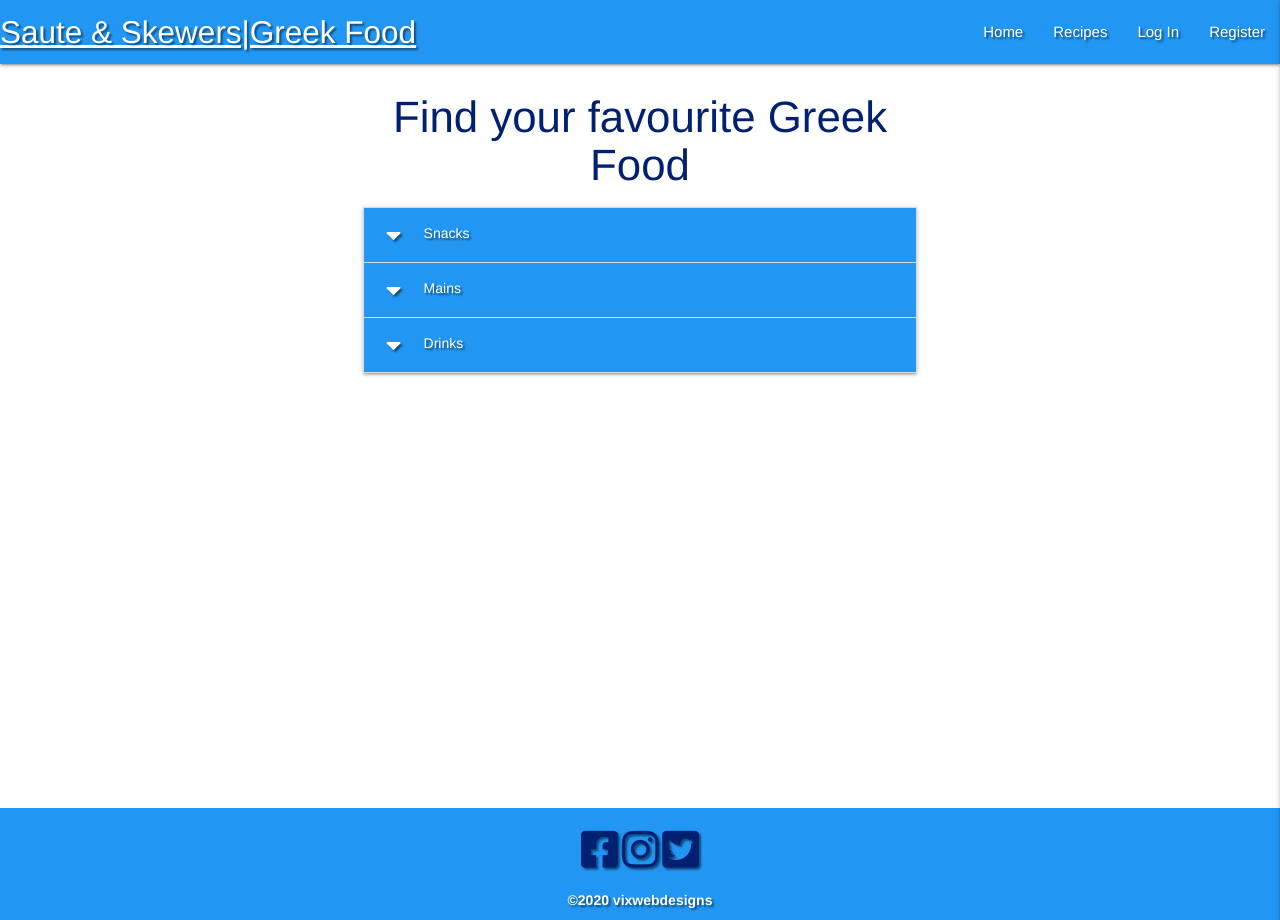
After one commit to VMBlakelock/saute-and-skewers-greekfood, a Flask app: template templates/find_recipe.html in a window 1280 px wide. The commit adds this page. Run offline with Flask 2, Linux system fonts and the light colour scheme; the template is opened without the code that fills it, so the values that code supplies are empty; some libraries are stand-ins or nearby versions.

Commit message:
Created find_recipe.html

```diff
--- a/app.py
+++ b/app.py
@@ -23,6 +23,12 @@ mongo = PyMongo(app)
 def get_recipes():
     recipes = mongo.db.recipes.find()
     return render_template("recipes.html", recipes=recipes)
+
+
+@app.route("/find_recipe")
+def find_recipe():
+    find_recipe = mongo.db.find_recipe.find().sort("recipe_name", 1)
+    return render_template("find_recipe.html", find_recipe=find_recipe)
 
 
 @app.route("/register", methods=["GET", "POST"])
--- a/static/css/style.css
+++ b/static/css/style.css
@@ -1,3 +1,5 @@
+/*-- main styles --*/
+
 .text-shadow {
     text-shadow: 2px 2px 2px rgba(0, 0, 0, 0.5);
 }
@@ -8,6 +10,13 @@
 
 .titles-text {
     color:rgb(2, 32, 114);
+}
+
+/*-- find_recipe p style --*/
+
+.bold {
+    font-weight: bold;
+    color: black;
 }
 
 /*-- footer --*/
--- a/templates/add_recipe.html
+++ b/templates/add_recipe.html
@@ -6,7 +6,6 @@
  <div class="row card-panel grey lighten-5">
         <form class="col s12" method="POST" action="">
             <div class="row">
-             <div class="row">
              <div class="input-field col s12">
               <i class="fas fa-folder-open prefix"></i>
                     <select id="category_name" name="category_name" class="validate" required>
@@ -18,8 +17,9 @@
                         <label for="category_name">Recipe Category</label>
 				</div>
                 </div>
-                <div class="input-field col s12">
-                    <i class="fas fa-pencil-alt prefix"></i>
+            <div class="row">
+             <div class="input-field col s12">
+              <i class="fas fa-pencil-alt prefix"></i>
                     <input id="recipe_name" name="recipe_name" minlength="5" maxlength="50"
                     type="text" class="validate" required>
                     <label for="recipe_name">Recipe Name</label>
--- a/templates/base.html
+++ b/templates/base.html
@@ -24,7 +24,7 @@
       <a href="#" data-target="mobile-demo" class="sidenav-trigger right"><i class="fas fa-bars"></i></a>
       <ul class="right hide-on-med-and-down">
                     <li><a href="{{ url_for('get_recipes') }}">Home</a></li>
-                    <li><a href="#">Recipes</a></li>
+                    <li><a href="{{ url_for('find_recipe') }}">Recipes</a></li>
             {% if session.user %}
                     <li><a href="{{ url_for('profile', username=session['user']) }}">Profile</a></li>
                     <li><a href="{{ url_for('add_recipe') }}">Add Recipe</a></li>
@@ -40,8 +40,8 @@
 <!-- side nav -->
   <ul class="sidenav" id="mobile-demo">
   <li><h4 class="center-align white-text #2196f3 blue">Saute & Skewers|Greek Food</h4></li>
-                     <li><a href="{{ url_for('get_recipes') }}">Home</a></li>
-                    <li><a href="#">Recipes</a></li>
+                    <li><a href="{{ url_for('get_recipes') }}">Home</a></li>
+                    <li><a href="{{ url_for('find_recipe') }}">Recipes</a></li>
             {% if session.user %}
                     <li><a href="{{ url_for('profile', username=session['user']) }}">Profile</a></li>
                     <li><a href="{{ url_for('add_recipe') }}">Add Recipe</a></li>
--- /dev/null
+++ b/templates/find_recipe.html
@@ -0,0 +1,51 @@
+{% extends "base.html" %}
+{% block content %}
+
+<div class="row">
+        <div class="col s12 m8 offset-m2">
+                <h3 class="titles-text center-align">
+                   Find your favourite Greek Food
+                </h3>
+
+        <ul class="collapsible">
+        <li>
+            <div class="collapsible-header white-text #2196f3 blue text-shadow"><i class="fas fa-caret-down"></i>Snacks</div>
+            <div class="collapsible-body"><span class="bold">Try our traditional Greek snacks</span>
+            <hr>
+
+            <ul>
+            Spinach Pie <p>An ultimate favourite</p>
+            Tomatokeftedes <p>The fried fritter</p>
+            Kreatopita <p>Traditional Meat Pie</p>
+            </ul>
+            </div>
+        </li>
+
+        <li>
+            <div class="collapsible-header white-text #2196f3 blue text-shadow"><i class="fas fa-caret-down"></i>Mains</div>
+            <div class="collapsible-body"><span class="bold">See our iconic Greek main dishes</span>
+            <hr>
+
+            <ul>
+            Spinach Pie <p>An ultimate favourite</p>
+            Tomatokeftedes <p>The fried fritter</p>
+            Kreatopita <p>Traditional Meat Pie</p>
+            </ul>
+            </div>
+        </li>
+
+        <li>
+            <div class="collapsible-header white-text #2196f3 blue text-shadow"><i class="fas fa-caret-down"></i>Drinks</div>
+            <div class="collapsible-body"><span class="bold">Lets relax with our favourite drinks</span>
+            <hr>
+
+            <ul>
+            Spinach Pie <p>An ultimate favourite</p>
+            Tomatokeftedes <p>The fried fritter</p>
+            Kreatopita <p>Traditional Meat Pie</p>
+            </ul>
+            </div>
+        </li>
+        </ul>
+
+ {% endblock %}
--- a/templates/tasks.html
+++ /dev/null
@@ -1,6 +0,0 @@
-{% extends "base.html" %}
-{% block content %}
-
-
-
- {% endblock %}
```
Also changed, not shown: templates/profile.html (+15 -0 lines).
